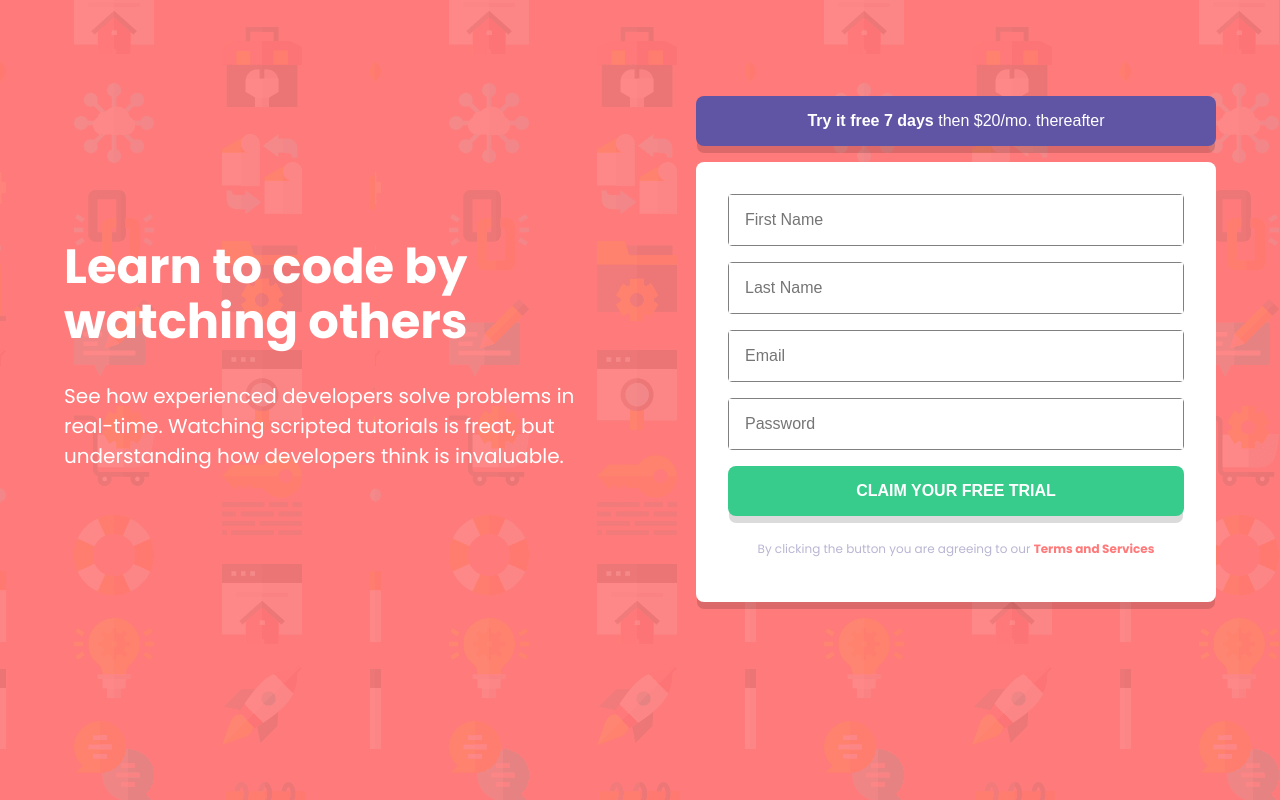
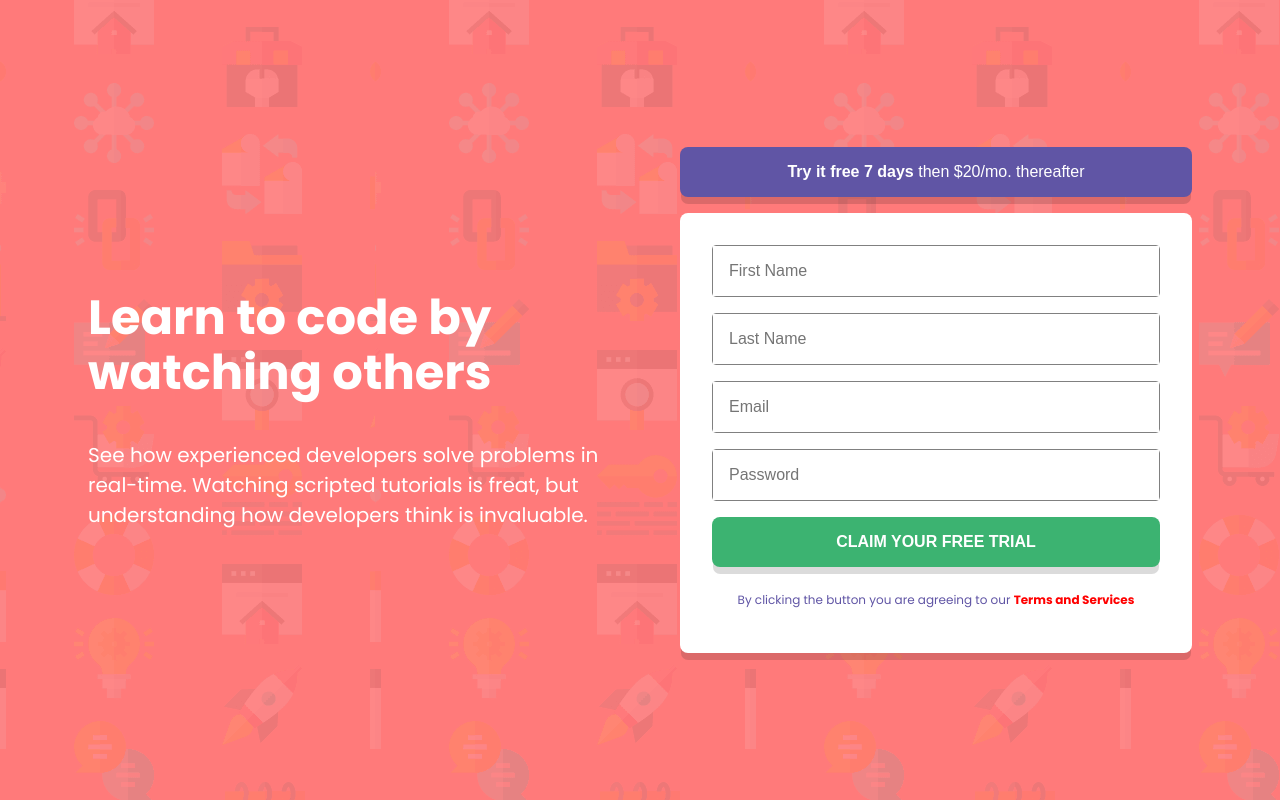
Before and after one commit to alex-castelo/frontend-mentor-intro-component-with-signup-form, a website built with Vite: page index.html in a window 1280 px wide. Built offline with nearby package versions, Linux system fonts and the light colour scheme.

Commit message:
Fix accessibility issues

```diff
--- a/index.html
+++ b/index.html
@@ -17,22 +17,22 @@
     <title>Frontend Mentor | Intro component with sign up form</title>
   </head>
   <body>
-    <div class="content-wrapper">
+    <div class="content-wrapper" role="main">
       <div class="content">
-        <div class="left">
+        <section role="info" class="left">
           <h1 class="title">Learn to code by watching others</h1>
           <p class="description">
             See how experienced developers solve problems in real-time. Watching
             scripted tutorials is freat, but understanding how developers think
             is invaluable.
           </p>
-        </div>
-        <div class="right">
+        </section>
+        <section class="right">
           <button class="pricing-btn">
             <strong>Try it free 7 days</strong> then $20/mo. thereafter
           </button>
           <div class="card">
-            <form class="signup-form" action="/main.js" id="form">
+            <form class="signup-form" action="/main.js" id="form" role="form">
               <div class="form-input">
                 <label class="custom-field">
                   <input
@@ -102,12 +102,14 @@
                 Claim your free trial
               </button>
             </form>
-            <p class="consent">
-              By clicking the button you are agreeing to our
-              <a href="#"><strong>Terms and Services</strong></a>
-            </p>
+            <section role="contentinfo">
+              <p class="consent">
+                By clicking the button you are agreeing to our
+                <a href="#"><strong>Terms and Services</strong></a>
+              </p>
+            </section>
           </div>
-        </div>
+        </section>
       </div>
     </div>
 
--- a/styles.css
+++ b/styles.css
@@ -46,6 +46,7 @@ label:focus-visible {
 
 .content,
 .content-wrapper {
+  display: flex;
   min-height: 100%;
   padding-bottom: 2rem;
   padding-top: 2rem;
@@ -57,9 +58,8 @@ label:focus-visible {
 }
 
 .content {
-  display: flex;
-  flex-direction: column;
-  justify-content: center;
+  display: grid;
+  grid-template-columns: 1fr;
   gap: 1rem;
   text-align: center;
   padding: 1rem;
@@ -89,7 +89,7 @@ label:focus-visible {
 }
 
 .submit-btn {
-  background-color: var(--color-green);
+  background-color: mediumseagreen;
   text-transform: uppercase;
   font-weight: 700;
 }
@@ -128,11 +128,11 @@ input {
 
 .consent {
   margin-top: 1.5rem;
-  color: var(--color-blue-gray);
+  color: var(--color-blue);
 }
 
 .consent > a {
-  color: var(--color-red);
+  color: red;
   text-decoration: none;
 }
 
@@ -155,17 +155,15 @@ input {
   }
 
   .content {
-    flex-direction: row;
-    align-items: center;
-    justify-content: center;
-    max-width: 1440px;
+    grid-template-columns: 1fr 1fr;
+    max-width: 1200px;
     margin: 0 auto;
   }
 
   .left,
   .right {
-    padding: 3rem;
-    width: 50%;
+    margin: auto 0;
+    padding: 2rem;
   }
 
   .title {
```
